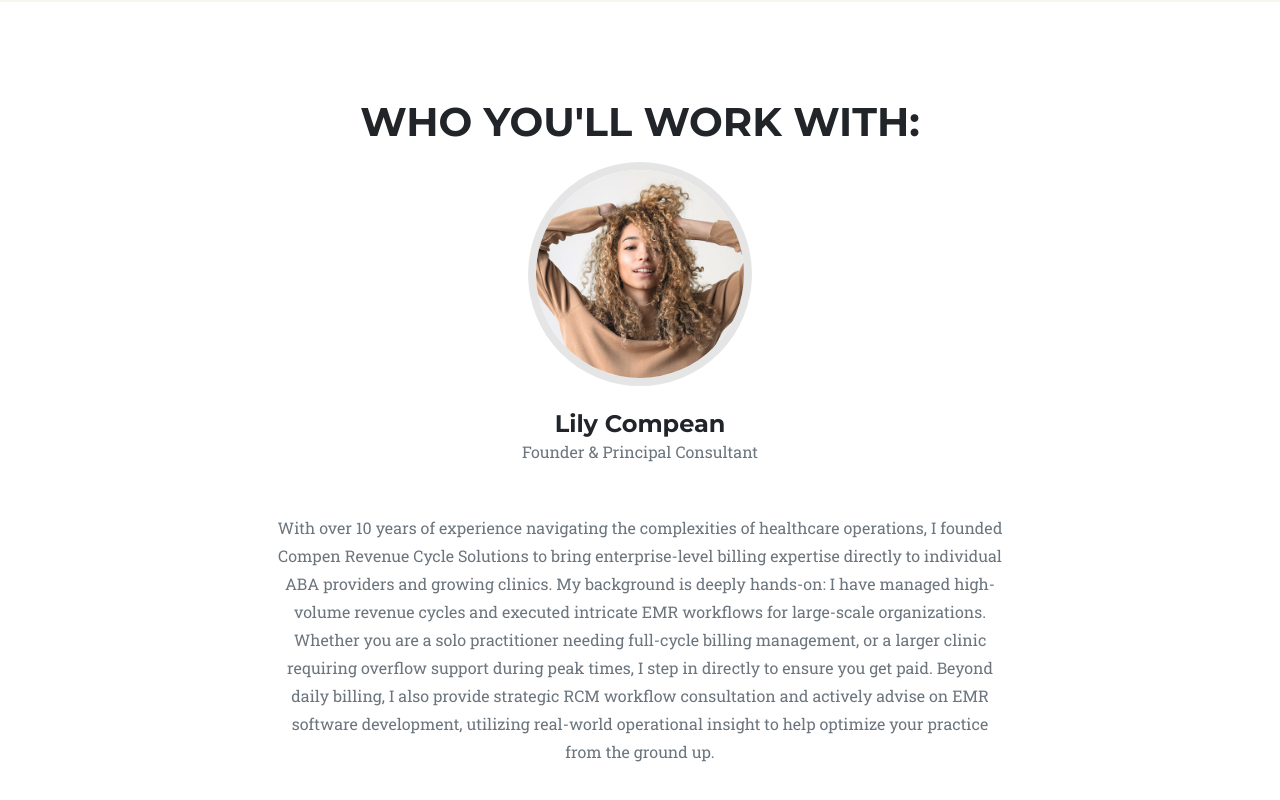
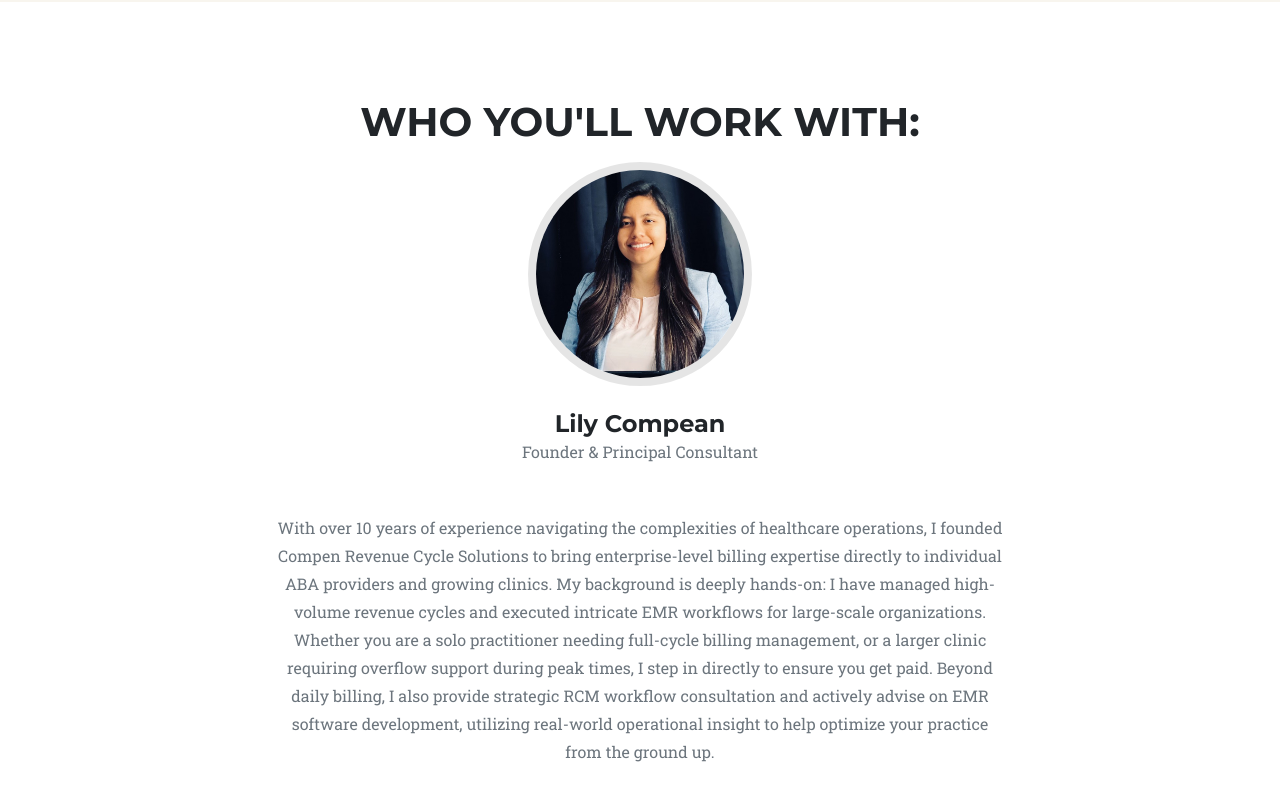
Before and after one commit to compeanc/Compean-RCS, a plain HTML site: page index.html in a window 1280 px wide. Shown: the part 2037-2837 px from the top of the page. Drawn offline with nearby package versions, Linux system fonts and the light colour scheme.

Commit message:
Update profile photo

```diff
--- a/index.html
+++ b/index.html
@@ -122,7 +122,7 @@
                     </div>
                     <div class="col-lg-4">
                         <div class="team-member">
-                            <img class="mx-auto rounded-circle" src="assets/img/team/2.jpg" alt="..." />
+                            <img class="mx-auto rounded-circle" src="assets/img/team/Profile-Pic.jpg" alt="..." />
                             <h4>Lily Compean</h4>
                             <p class="text-muted">Founder & Principal Consultant</p>
                         </div>
```
Also changed, not shown: assets/img/team/1.jpg (deleted), assets/img/team/3.jpg (deleted), assets/img/team/Profile-Pic.jpg (added).
